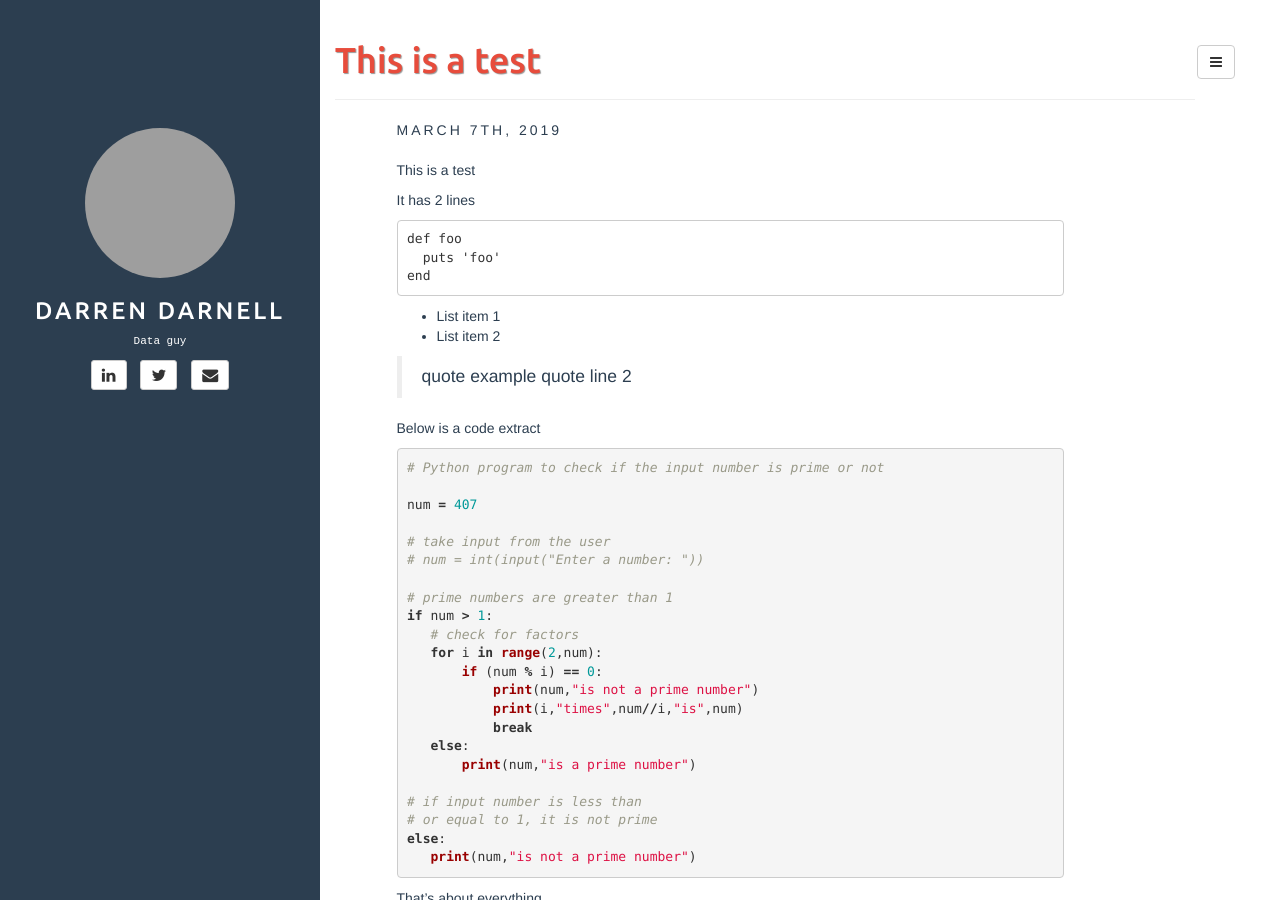
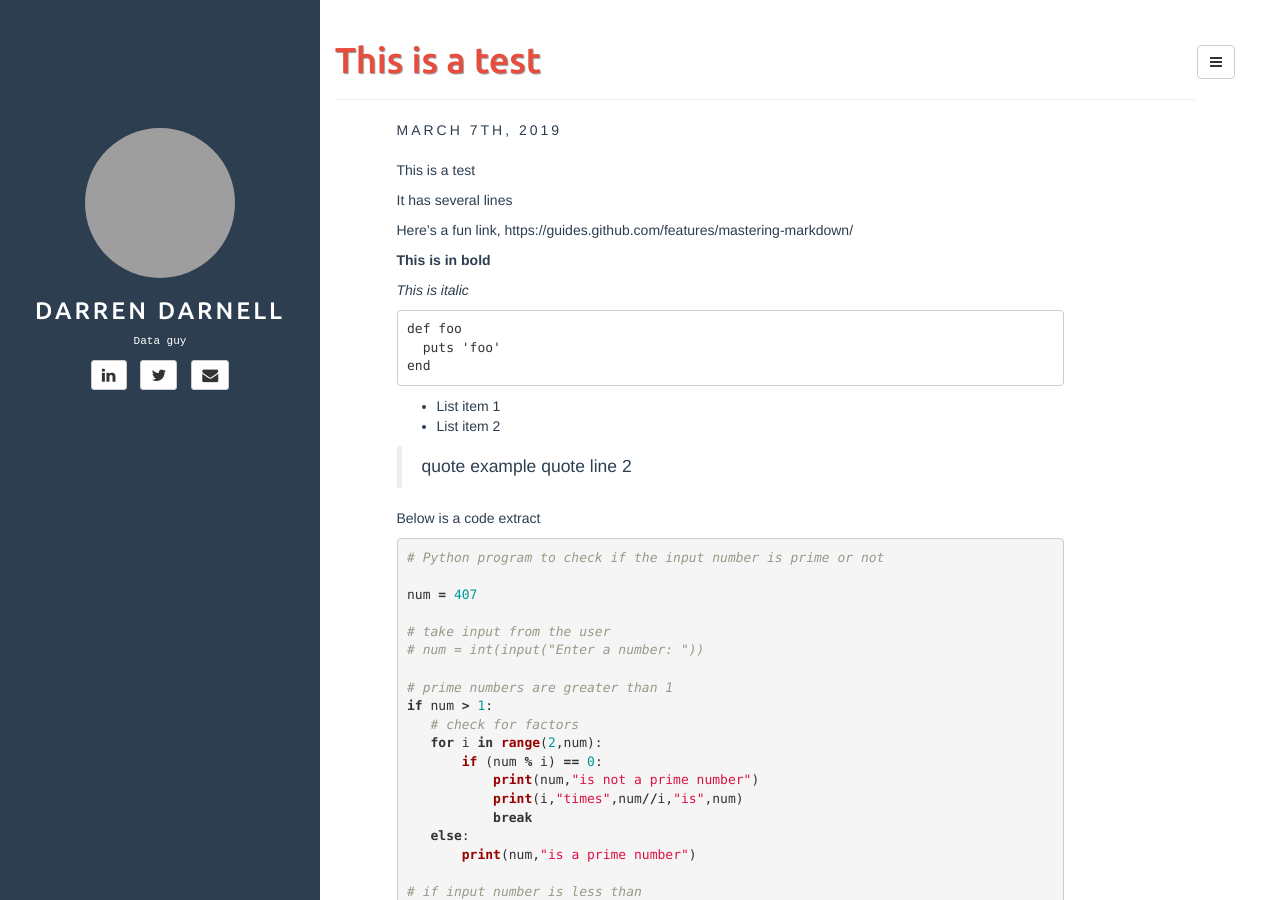
Before and after one commit to halfirondad/halfirondad.github.io, a Jekyll site: the page built from _posts/2019-03-07-this-is-a-test.md, in a window 1280 px wide and 900 px high. Built offline with Jekyll 4.4.1, drawn with Linux system fonts in a browser that asks for light colours; grey boxes are pictures that could not be loaded.

Commit message:
added bunch of stuff

```diff
--- a/_posts/2019-03-07-this-is-a-test.md
+++ b/_posts/2019-03-07-this-is-a-test.md
@@ -7,9 +7,16 @@ category:
 tags:
 -
 ---
+
 This is a test
 
-It has 2 lines
+It has several lines
+
+Here's a fun link, https://guides.github.com/features/mastering-markdown/
+
+**This is in bold**
+
+_This is italic_
 
     def foo
       puts 'foo'
```
